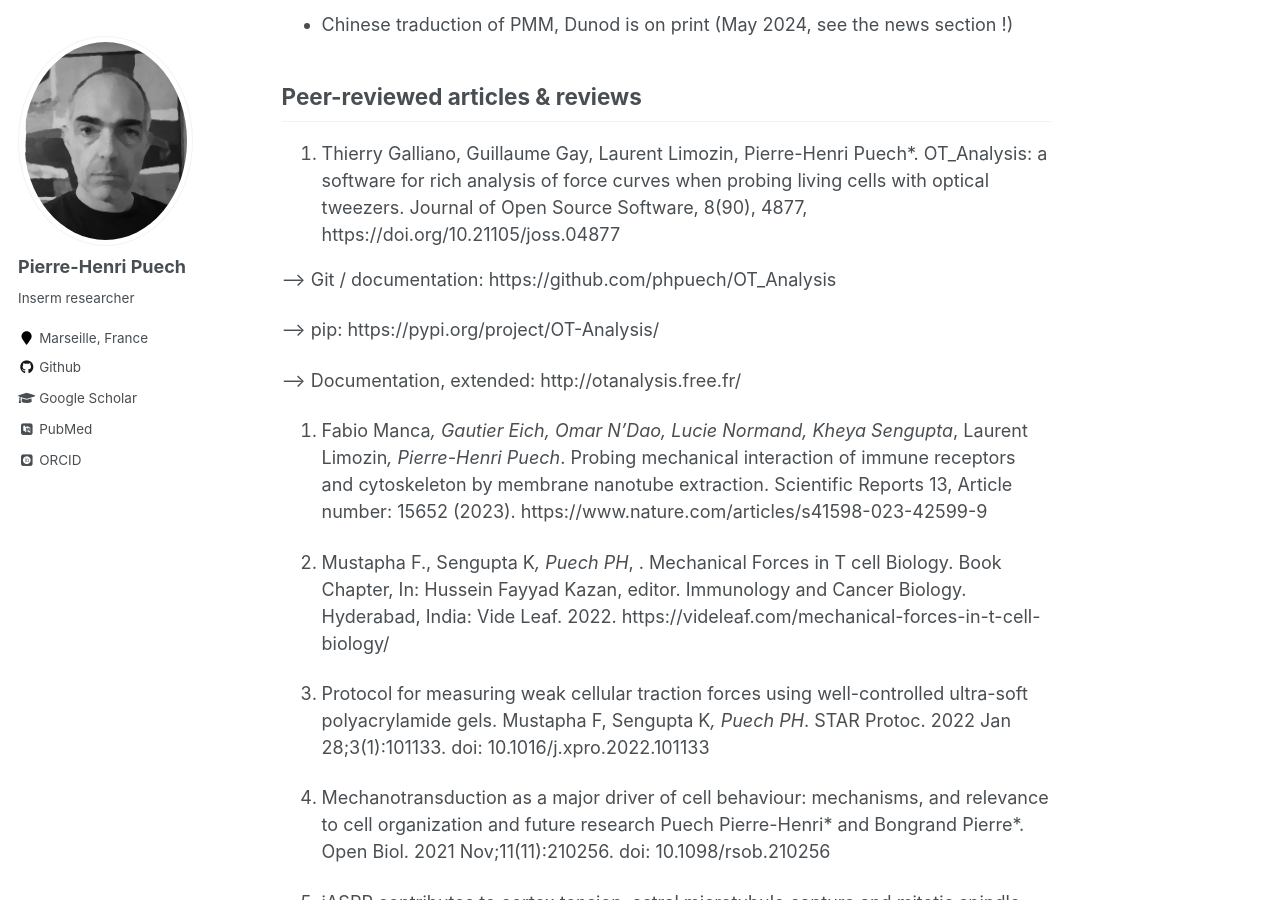
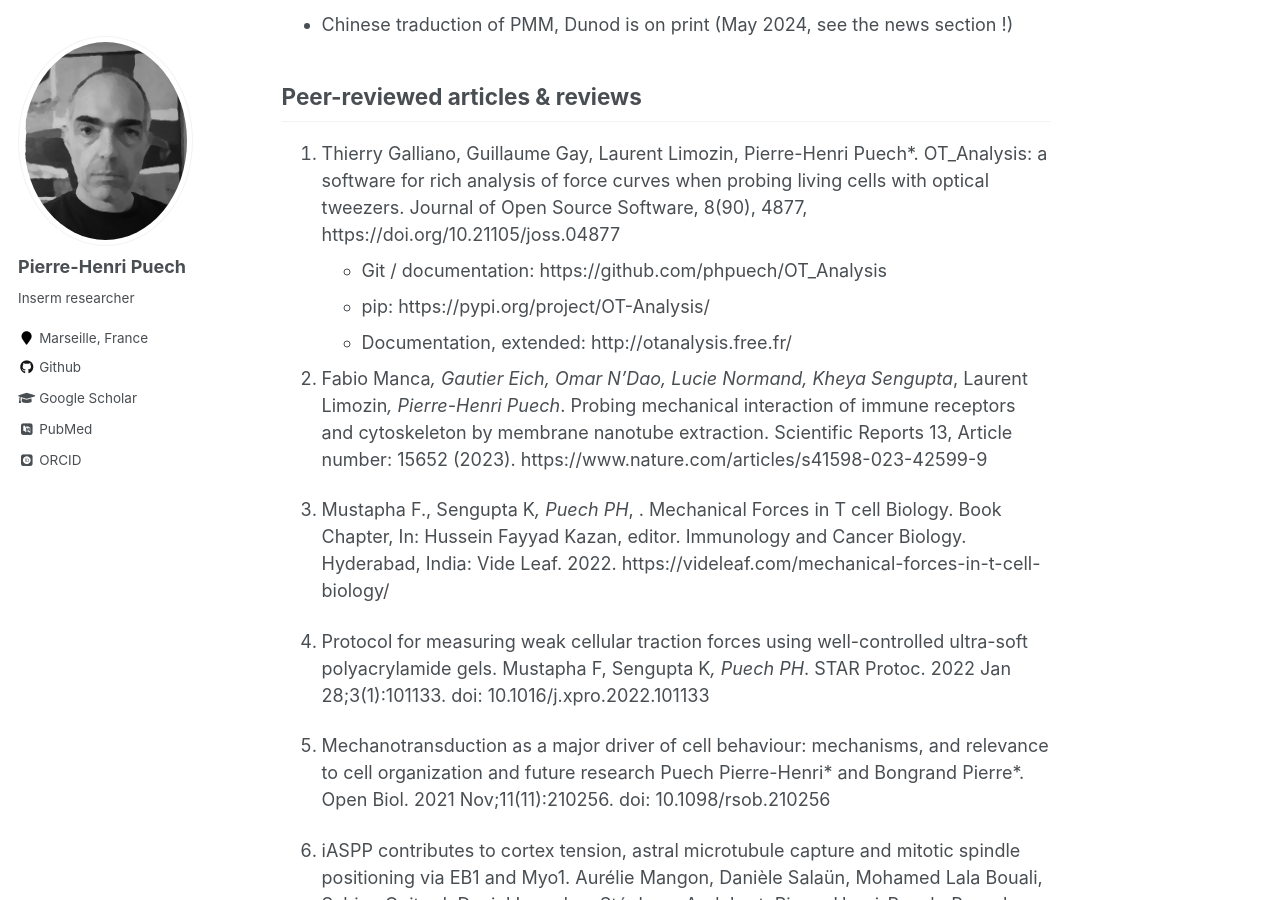
Before and after one commit to phpuech/phpuech.github.io, a Jekyll site: the page built from _pages/publications.md, in a window 1280 px wide and 900 px high, scrolled down 754 px. Built offline with Jekyll 4.4.1, drawn with Linux system fonts in a browser that asks for light colours; some web fonts are replaced; some of the changed lines change nothing that is shown.

Commit message:
mod links pubs

```diff
--- a/_pages/publications.md
+++ b/_pages/publications.md
@@ -38,12 +38,9 @@ Working on it…
 ## Peer-reviewed articles & reviews
 
 43. Thierry Galliano, Guillaume Gay, Laurent Limozin, Pierre-Henri Puech*. OT_Analysis: a software for rich analysis of force curves when probing living cells with optical tweezers. Journal of Open Source Software, 8(90), 4877, https://doi.org/10.21105/joss.04877
-
---> Git / documentation: https://github.com/phpuech/OT_Analysis
-
---> pip: https://pypi.org/project/OT-Analysis/
-
---> Documentation, extended: http://otanalysis.free.fr/
+- Git / documentation: https://github.com/phpuech/OT_Analysis
+- pip: https://pypi.org/project/OT-Analysis/
+- Documentation, extended: http://otanalysis.free.fr/
 
 42. Fabio Manca*, Gautier Eich, Omar N’Dao, Lucie Normand, Kheya Sengupta*, Laurent Limozin*, Pierre-Henri Puech*. Probing mechanical interaction of immune receptors and cytoskeleton by membrane nanotube extraction. Scientific Reports 13, Article number: 15652 (2023). https://www.nature.com/articles/s41598-023-42599-9
 
```
